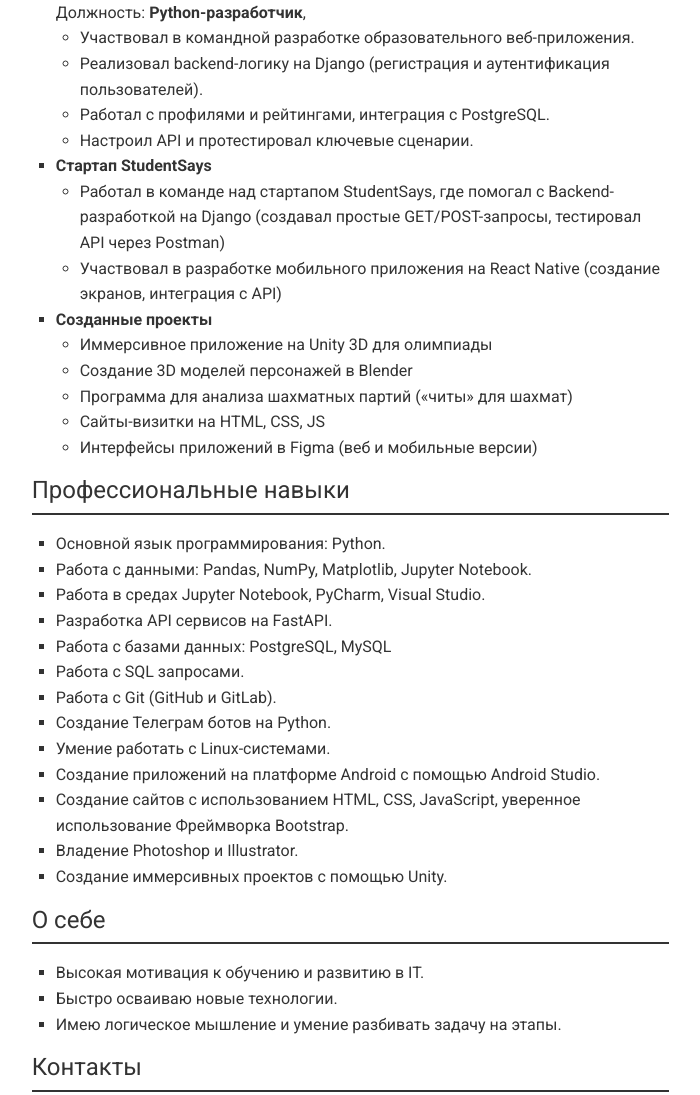
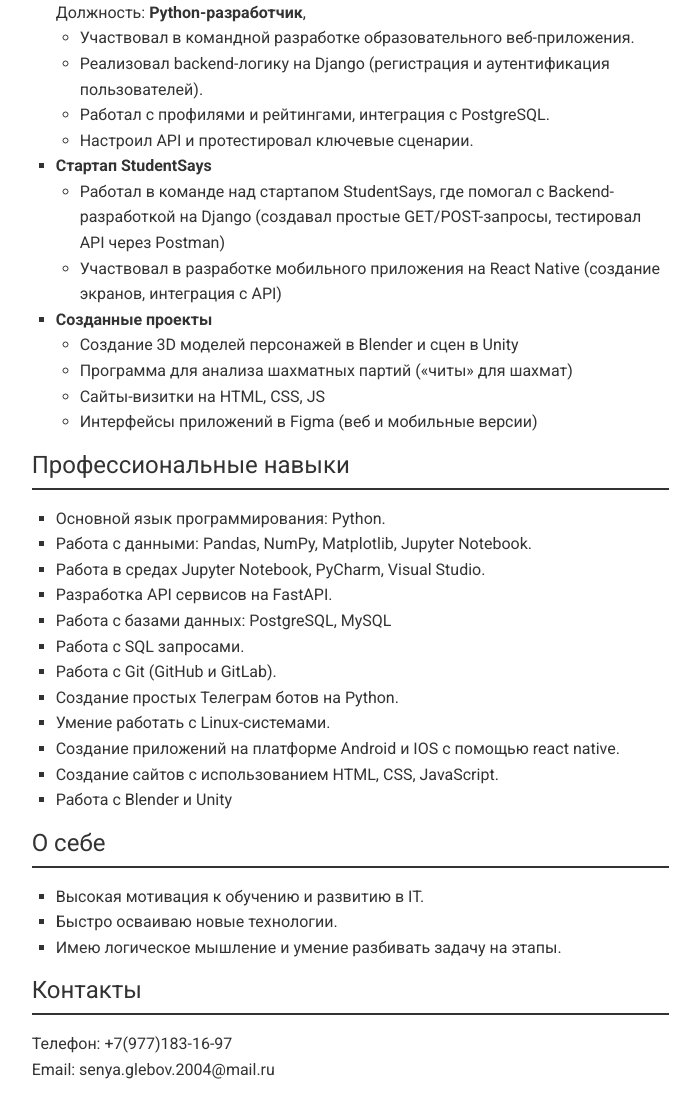
Before and after one commit to CeHe4ka/cehe4ka.github.io, a plain HTML site: page index.html in a window 1280 px wide. Shown: the part 719-1814 px from the top of the page, without its empty margins (465-1165 px from the left). Drawn offline with nearby package versions, Linux system fonts and the light colour scheme.

Commit message:
Update index.html

```diff
--- a/index.html
+++ b/index.html
@@ -90,8 +90,7 @@
                     </li>
                     <li><b>Созданные проекты</b>
                         <ul>
-                            <li>Иммерсивное приложение на Unity 3D для олимпиады</li>
-                            <li>Создание 3D моделей персонажей в Blender</li>
+                            <li>Создание 3D моделей персонажей в Blender и сцен в Unity</li>
                             <li>Программа для анализа шахматных партий («читы» для шахмат)</li>
                             <li>Сайты-визитки на HTML, CSS, JS</li>
                             <li>Интерфейсы приложений в Figma (веб и мобильные версии)</li>
@@ -108,13 +107,11 @@
                     <li>Работа с базами данных: PostgreSQL, MySQL</li>
                     <li>Работа с SQL запросами.</li>
                     <li>Работа с Git (GitHub и GitLab).</li>
-                    <li>Создание Телеграм ботов на Python.</li>
+                    <li>Создание простых Телеграм ботов на Python.</li>
                     <li>Умение работать с Linux-системами.</li>
-                    <li>Создание приложений на платформе Android с помощью Android Studio.</li>
-                    <li>Создание сайтов с использованием HTML, CSS, JavaScript, уверенное использование Фреймворка
-                        Bootstrap.</li>
-                    <li>Владение Photoshop и Illustrator.</li>
-                    <li>Создание иммерсивных проектов с помощью Unity.</li>
+                    <li>Создание приложений на платформе Android и IOS с помощью react native.</li>
+                    <li>Создание сайтов с использованием HTML, CSS, JavaScript.</li>
+                    <li>Работа с Blender и Unity</li>
                 </ul>
 
                 <h2>О себе</h2>
@@ -126,8 +123,8 @@
 
                 <h2 id="contacts">Контакты</h2>
                 <p>
-                    Телефон: <br>
-                    Email: <a href="mailto:DiachkovAlex97@yandex.ru"></a><br>
+                    Телефон: +7(977)183-16-97 <br>
+                    Email: senya.glebov.2004@mail.ru <a href="mailto:senya.glebov.2004@mail.ru"></a><br>
                 </p>
             </div>
         </div>
```
